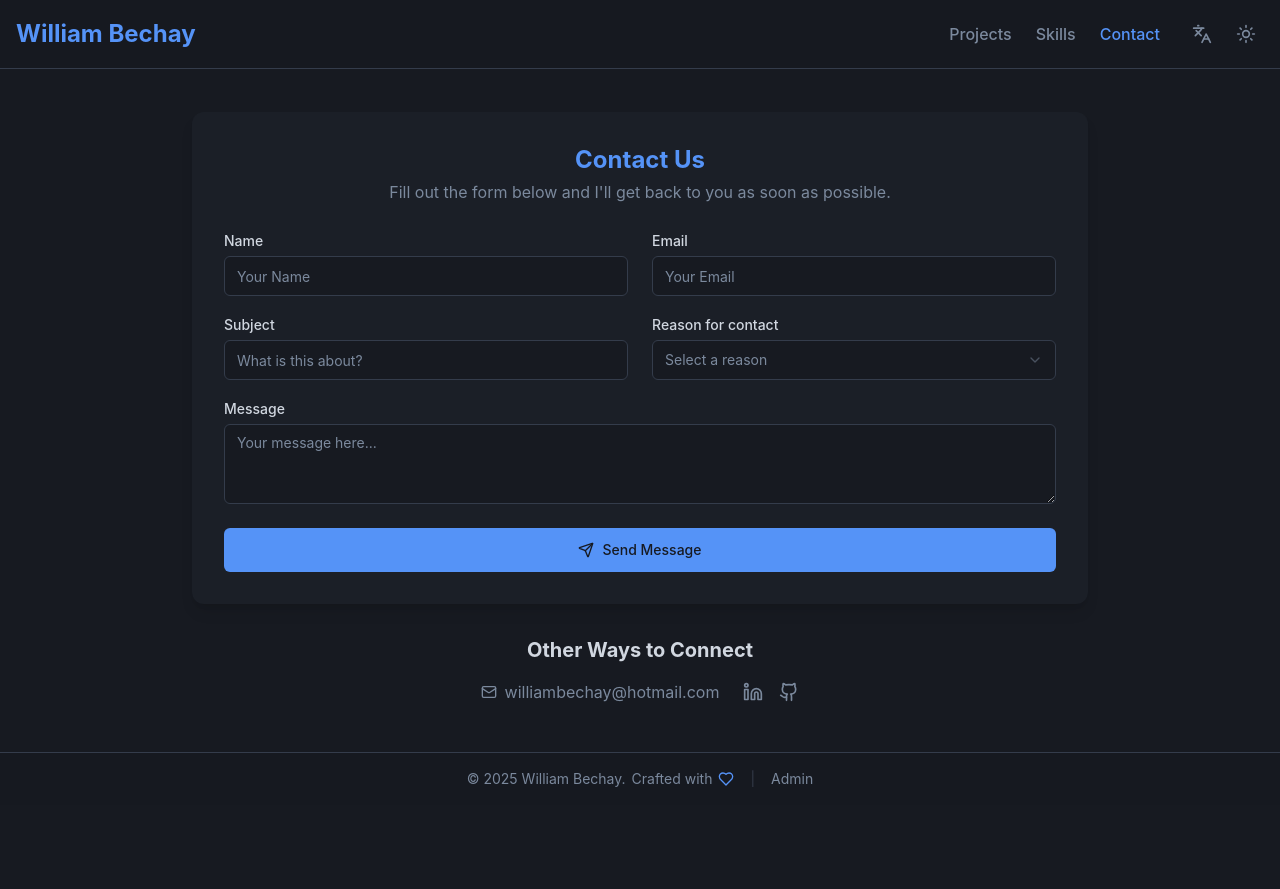
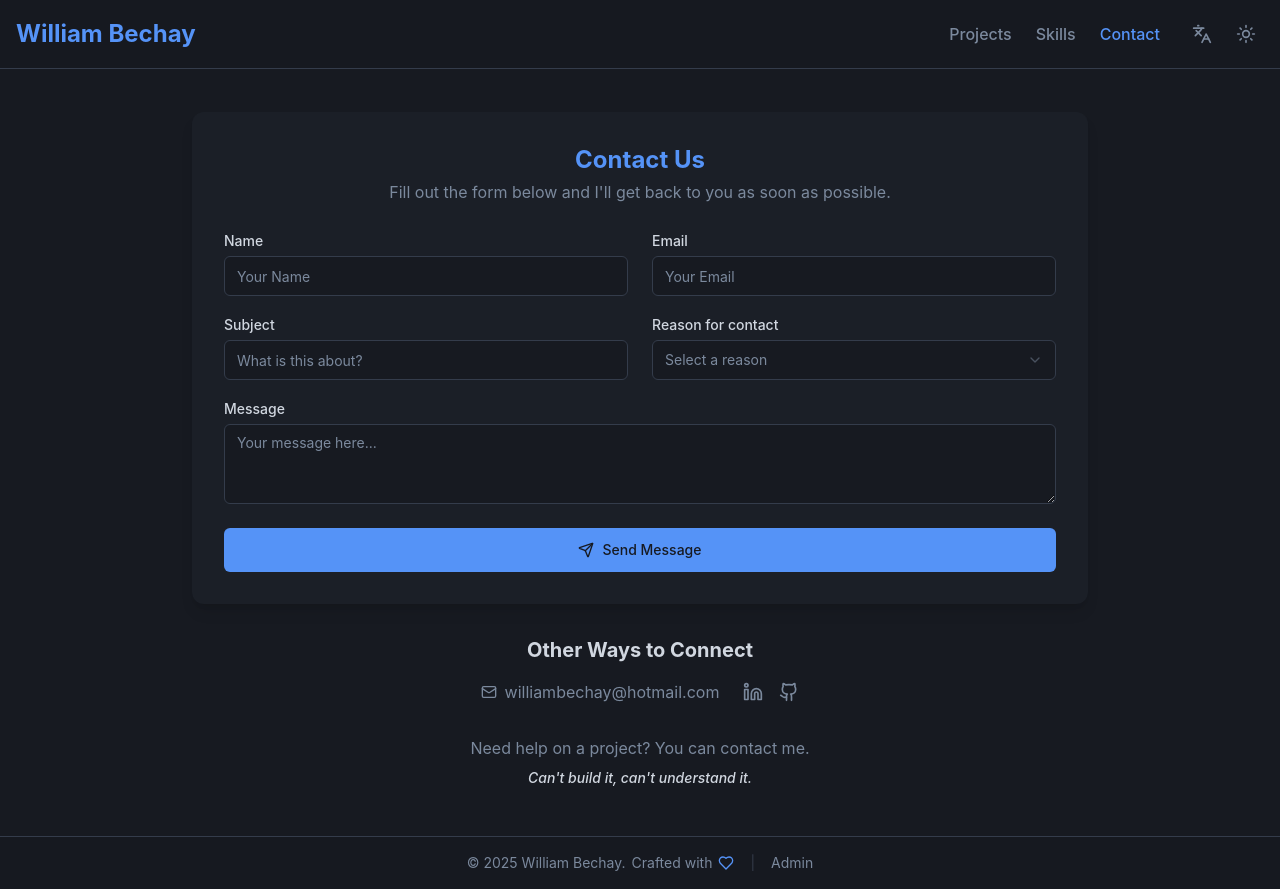
Before and after one commit to WilliamBechay/williambechay, a React (Vite) app: page /contact in a window 1280 px wide. Before the commit the page ends 805 px from the top, so only its background shows below. Built offline with nearby package versions, Linux system fonts and the light colour scheme.

Commit message:
Updated en.json

```diff
--- a/src/locales/en.json
+++ b/src/locales/en.json
@@ -182,7 +182,9 @@
     "options": {
       "title": "Other Ways to Connect",
       "email": "williambechay@hotmail.com"
-    }
+    },
+    "helpText": "Need help on a project? You can contact me.",
+    "tagline": "Can't build it, can't understand it."
   },
   "footer": {
     "rights": "© 2025 William Béchay. All rights reserved.",
--- a/src/locales/fr.json
+++ b/src/locales/fr.json
@@ -182,7 +182,9 @@
     "options": {
       "title": "Autres Moyens de Connexion",
       "email": "williambechay@hotmail.com"
-    }
+    },
+    "helpText": "Besoin d'aide sur un projet? Vous pouvez me contacter.",
+    "tagline": "Can't build it, can't understand it."
   },
   "footer": {
     "rights": "© 2025 William Béchay. Tous droits réservés.",
--- a/src/pages/Contact.jsx
+++ b/src/pages/Contact.jsx
@@ -124,6 +124,11 @@ const Contact = () => {
                 ))}
               </div>
             </div>
+
+            <div className="mt-8 space-y-2">
+              <p className="text-muted-foreground">{getTranslation('contact.helpText', 'Need help on a project? You can contact me.')}</p>
+              <p className="text-sm font-medium text-foreground italic">{getTranslation('contact.tagline', 'Can\'t build it, can\'t understand it.')}</p>
+            </div>
           </div>
         </motion.div>
       </div>
```
